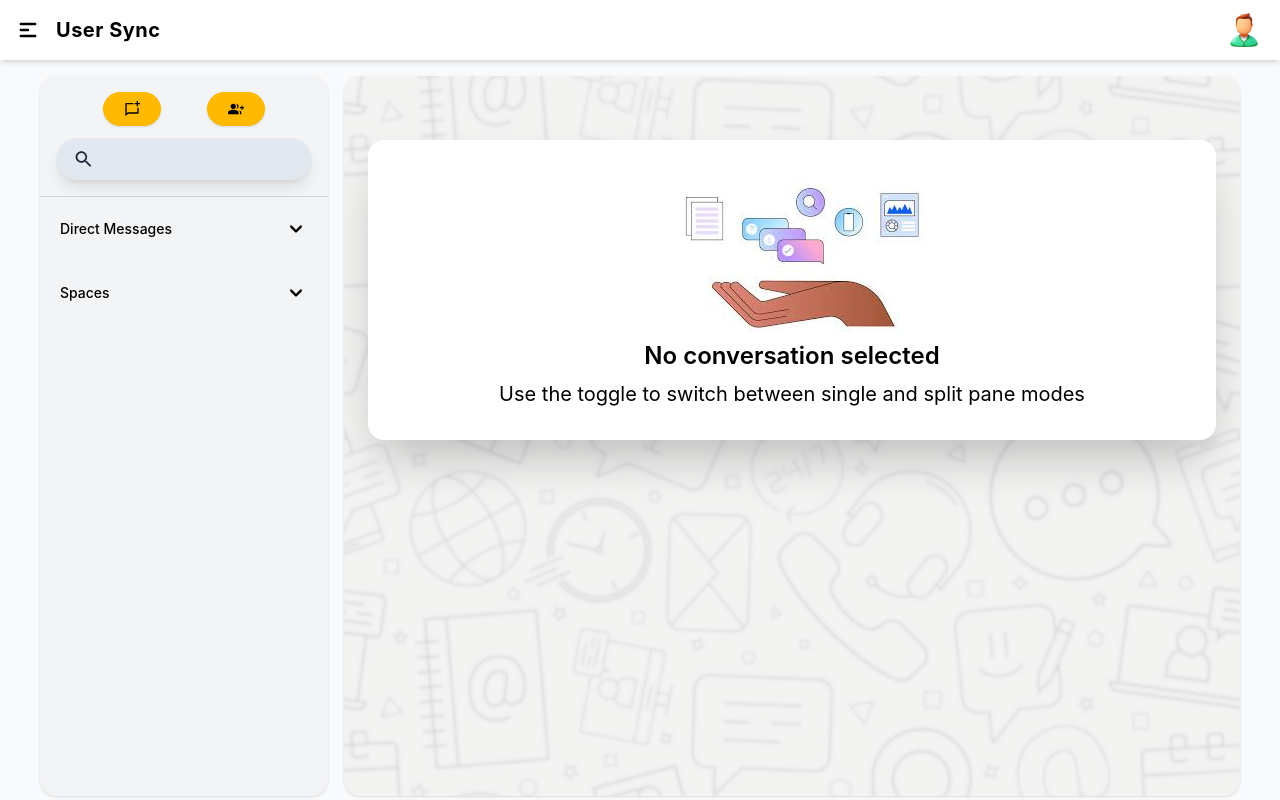
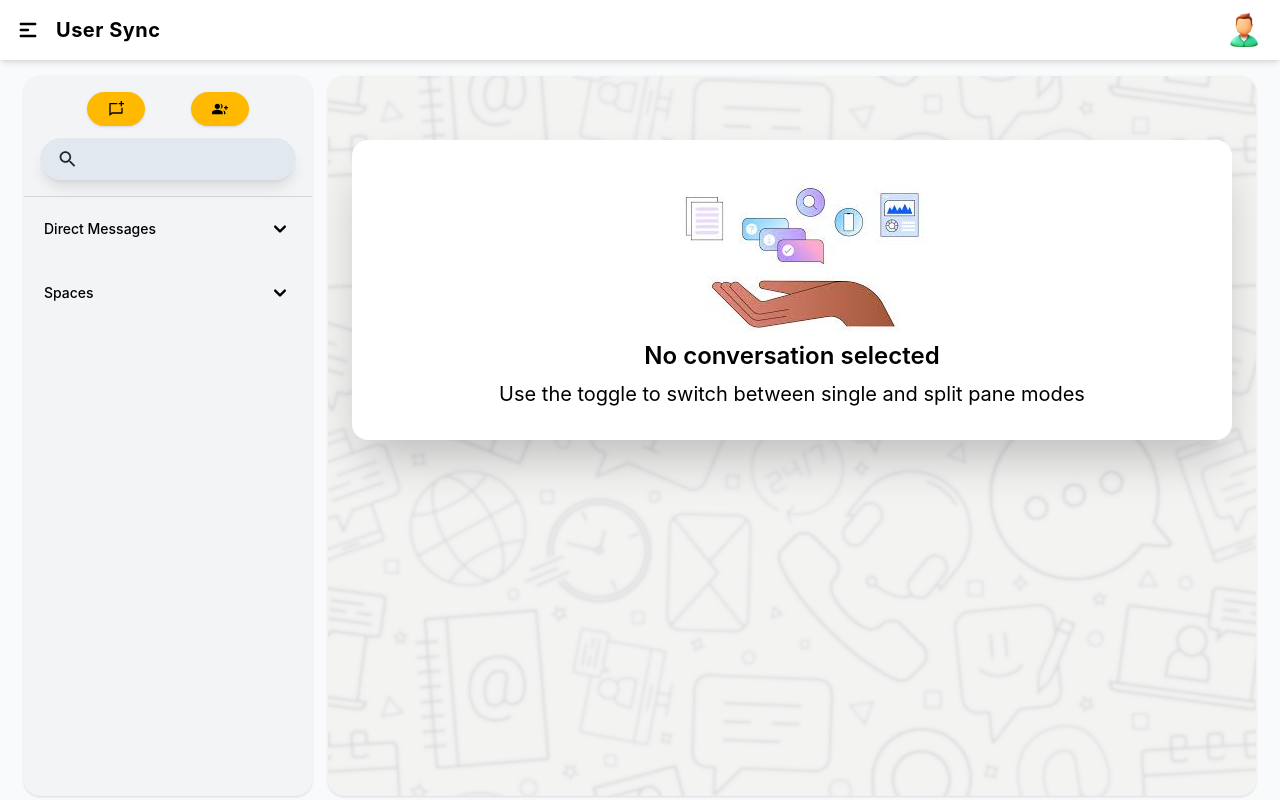
Before and after one commit to joiieemoon/userSync, a React (Vite) app: page /chat in a window 1280 px wide. Built offline with nearby package versions, Linux system fonts and the light colour scheme; no server answers; the database is empty; sample sign-in values are in the browser's storage.

Commit message:
sidebar bg black fix spacing fix

```diff
--- a/src/index.css
+++ b/src/index.css
@@ -38,6 +38,12 @@ input {
 }
 .dark .h-full.overflow-y-auto.bg-gray-50 {
   background-color: #f9fafb;
+}
+.dark .your-wrapper .h-full.overflow-y-auto {
+  background-color: white !important;
+}
+.overflow-y-auto.overflow-x-hidden {
+  background: white !important;
 }
 /* pagination */
 
--- a/src/pages/private/allUsers/userdetails/UserDetails.tsx
+++ b/src/pages/private/allUsers/userdetails/UserDetails.tsx
@@ -64,7 +64,7 @@ export default function UsersDetails() {
   };
 
   return (
-    <div className="p-6 mt-10 rounded-2xl shadow-2xl">
+    <div className="p-6  mt-10 rounded-2xl shadow-2xl">
       <h2 className="text-3xl mt-2 font-semibold mb-2 ">All Users</h2>
       {/* Search + Add User */}
       <div className="flex mt-5 justify-between items-center mb-3">
--- a/src/pages/private/chat/Layout/ChatLayout.tsx
+++ b/src/pages/private/chat/Layout/ChatLayout.tsx
@@ -27,7 +27,7 @@ const ChatLayout = () => {
           }`}
         >
           {/* Content */}
-          <main className="p-10 pt-19 space-y-7 h-[calc(100vh-80px)]">
+          <main className="p-6  mt-13  space-y-7 h-[calc(100vh-80px)]">
             <ChatModyul />
           </main>
         </div>
--- a/src/pages/private/chat/chatModyul/chat-sidebar/index.tsx
+++ b/src/pages/private/chat/chatModyul/chat-sidebar/index.tsx
@@ -80,7 +80,7 @@ const ChatSidebar: React.FC<ChatSidebarProps> = ({
     );
 
   return (
-    <div className="w-72 bg-gray-100 rounded-2xl shadow flex flex-col">
+    <div className="w-72 bg-gray-100 rounded-2xl shadow flex flex-col ">
       {/* Top bar */}
       <div className="p-4 flex flex-col items-center justify-between border-b border-gray-300">
         <AddNewSpaceModal
```
